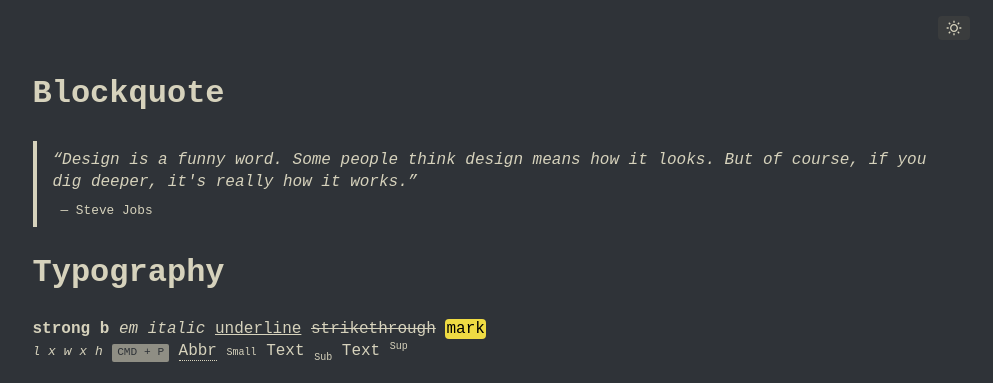
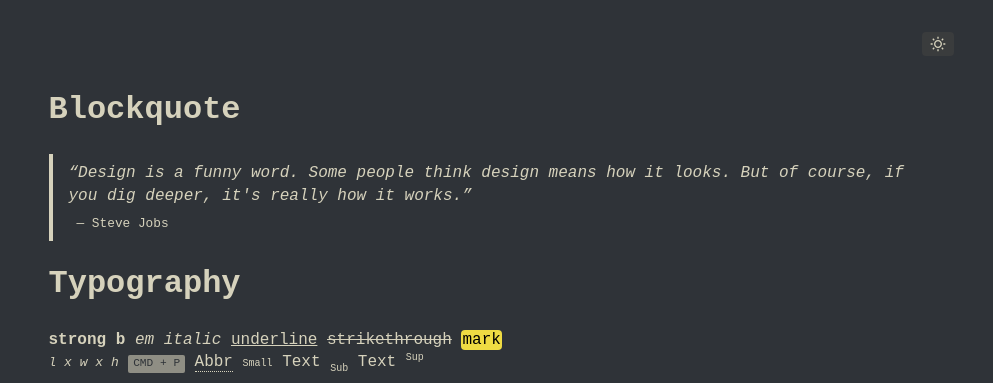
Before and after one commit to alexsad95/initcss, a website: page example/index.html in a window 1280 px wide. Shown: the top 383 px of the page, without its empty margins (139-1132 px from the left). Drawn offline with nearby package versions, Linux system fonts and the light colour scheme; files that its build step writes are made by us from their sources.

Commit message:
(fix) spasing changes

```diff
--- a/scss/init.scss
+++ b/scss/init.scss
@@ -31,7 +31,7 @@
 body {
   margin: 0 auto;
   max-width: 969px;
-  padding: var(--spacing-s);
+  padding: var(--spacing-m);
   font-family: var(--font);
   line-height: 1.4;
   color: var(--text-color);
@@ -95,7 +95,7 @@ textarea {
 
 blockquote {
   border-left: 4px solid var(--main-color);
-  margin: 1.5rem 0rem;
+  margin: 0;
   padding: 0.5rem 1rem;
   font-style: italic;
 }
```
